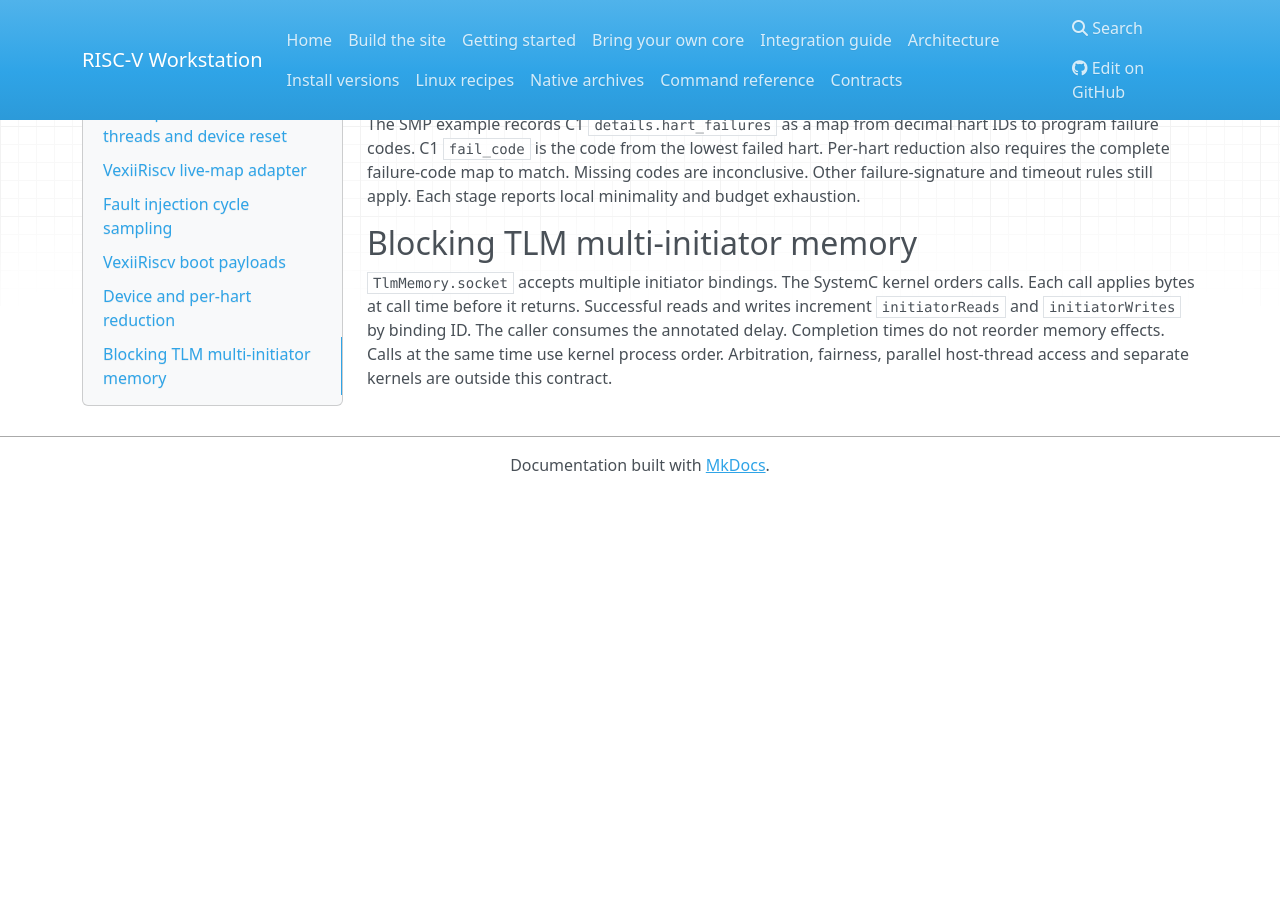
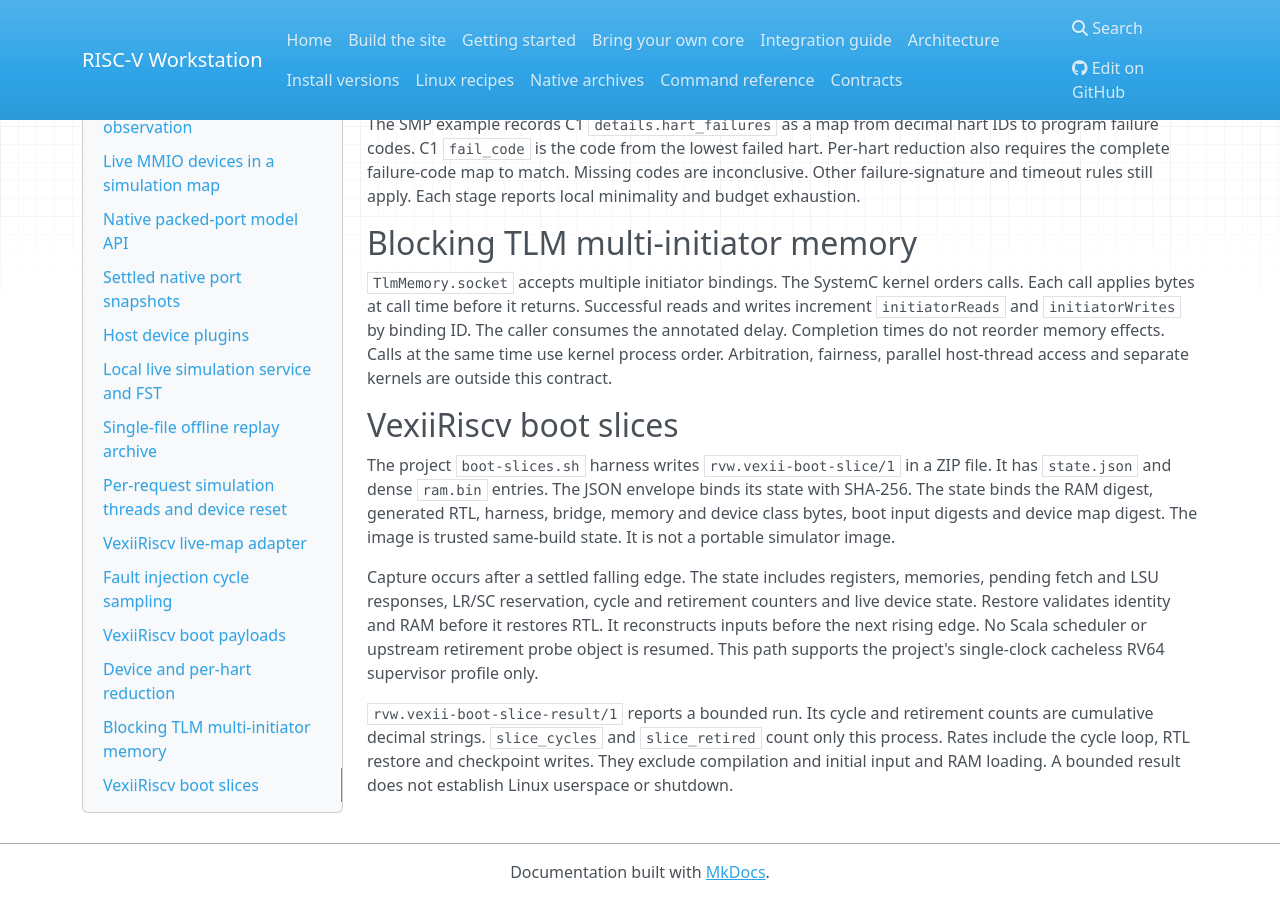
Before and after one commit to riscPrint/risc-v-workstation, an MkDocs documentation site: the page built from docs/contracts/sim.md, in a window 1280 px wide and 900 px high, scrolled down 9444 px. Built offline with MkDocs 1.6.1, drawn with Linux system fonts in a browser that asks for light colours; nearby versions of some CDN libraries; before the commit the page ends 9937 px from its top, so only the background shows below that.

Commit message:
feat(sim): resume vexii boot slices in a fresh process

```diff
--- a/docs/contracts/sim.md
+++ b/docs/contracts/sim.md
@@ -503,3 +503,23 @@ reads and writes increment `initiatorReads` and `initiatorWrites` by binding ID.
 The caller consumes the annotated delay. Completion times do not reorder memory
 effects. Calls at the same time use kernel process order. Arbitration, fairness,
 parallel host-thread access and separate kernels are outside this contract.
+
+## VexiiRiscv boot slices
+
+The project `boot-slices.sh` harness writes `rvw.vexii-boot-slice/1` in a ZIP
+file. It has `state.json` and dense `ram.bin` entries. The JSON envelope binds
+its state with SHA-256. The state binds the RAM digest, generated RTL, harness,
+bridge, memory and device class bytes, boot input digests and device map digest.
+The image is trusted same-build state. It is not a portable simulator image.
+
+Capture occurs after a settled falling edge. The state includes registers,
+memories, pending fetch and LSU responses, LR/SC reservation, cycle and
+retirement counters and live device state. Restore validates identity and RAM
+before it restores RTL. It reconstructs inputs before the next rising edge.
+No Scala scheduler or upstream retirement probe object is resumed. This path
+supports the project's single-clock cacheless RV64 supervisor profile only.
+
+`rvw.vexii-boot-slice-result/1` reports a bounded run. Its cycle and retirement
+counts are cumulative decimal strings. `slice_cycles` and `slice_retired` count
+only this process. Rates include the cycle loop, RTL restore and checkpoint writes. They exclude
+compilation and initial input and RAM loading. A bounded result does not establish Linux userspace or shutdown.
```
Also changed, not shown: examples/vexiiriscv/README.md (+51 -2 lines), 6 other files.
